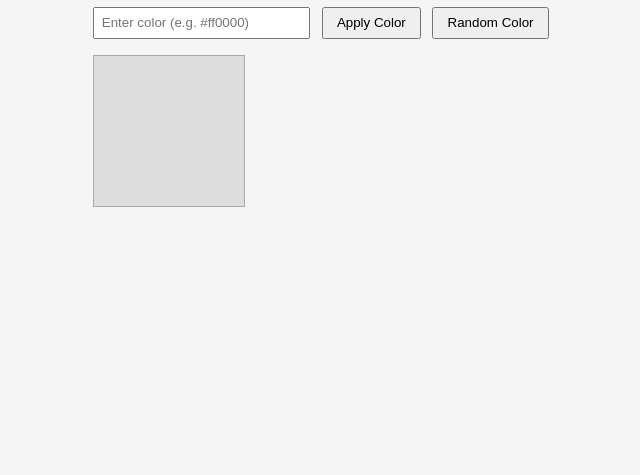
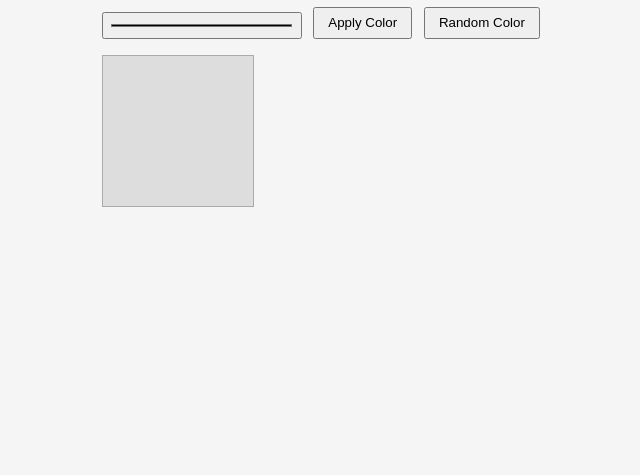
Before and after one commit to vessipetrova/SEDO-Regular-Exam-1-June, a plain HTML site: page index.html in a window 1280 px wide. Shown: the part 341-816 px from the top of the page, without its empty margins (319-959 px from the left). Drawn offline with Linux system fonts and the light colour scheme.

Commit message:
fix: Change input type from text to color. (#5)
Closes #2

```diff
--- a/index.html
+++ b/index.html
@@ -8,7 +8,7 @@
 <body>
   <div class="app">
     <h1>Color Changer</h1>
-    <input id="color-input" type="text" placeholder="Enter color (e.g. #ff0000)">
+    <input id="color-input" type="color" placeholder="Enter color (e.g. #ff0000)">
     <button id="apply-btn">Apply Color</button>
     <button id="random-btn">Random Color</button>
     <div id="box"></div>
```
